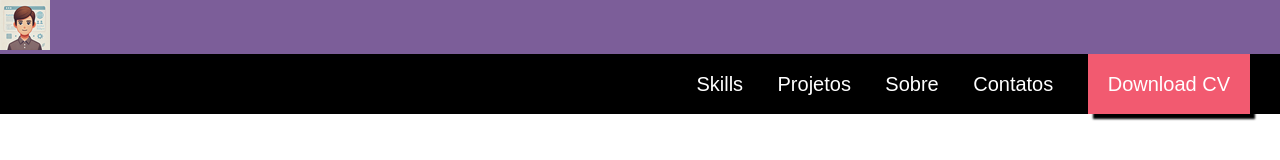
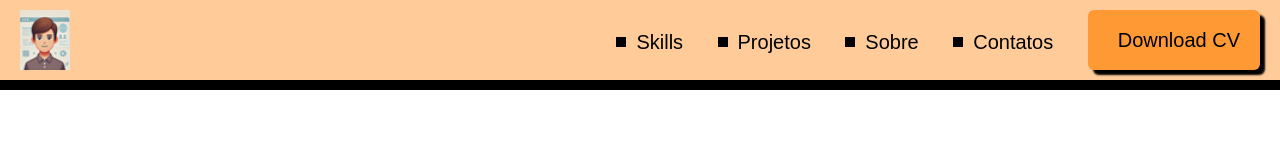
Before and after one commit to renanzindev/Portifolio, a plain HTML site: page html/index.html in a window 1280 px wide. Drawn offline with Linux system fonts and the light colour scheme.

Commit message:
header finalizado

```diff
--- a/style/style.css
+++ b/style/style.css
@@ -8,27 +8,51 @@ body {
     font-family: Arial, Helvetica, sans-serif;
 }
 header {
-    background-color: #7c5e99;
+    display: flex;
+    justify-content: space-between; /*manda os itens para os extremos */
+    background-color: #ffcc99;
+    border-bottom: 10px solid #000;
+    padding: 10px 20px;
+}
+img{
+    /* Deixa a imagem limpa */
+    object-fit: cover;
 }
 nav{
-    background-color: black;
+    background-color: #ffcc99;
     text-align: right;
 }
 
 a {
-    color: #fff; /*cor dos elementos*/
+    display: inline-flex;
+    align-items: center;
+    color: #000; /*cor dos elementos*/
     font-size: 20px; /*Tamanho das letras*/
     font-family: Arial, Helvetica, sans-serif; /*Estilo das letras*/
     font-weight: 500px;
     text-decoration: none; /*Tira o sublinhado da palavra*/
     margin-right: 30px;
 }
+    /* Criação do quadradinho antes das palavras */
+A::before{
+    content: "";
+    background-color: #000;
+    width: 10px;
+    height: 10px;
+    margin-right: 10px;
+
+}
 #button {
     display: inline-block;   /*Display inline-block faz com que os elementos fiquem na mesma linha */
-    background-color: #f25a70; /* cor que fica atras do elemento */
+    background-color: #ff9933; /* cor que fica atras do elemento */
     height: 60px; /*altura */
     line-height: 60px;
     padding-left: 20px;
     padding-right: 20px;
-    box-shadow: 5px 5px 2px black; /*Cria uma sombra sobre o botão*/
+    box-shadow: 5px 5px 2px #000; /*Cria uma sombra sobre o botão*/
+    border-radius: 6px;
+    margin-right: 0;
 }
+#button:hover{
+    background-color: #0000cc;
+}
```
